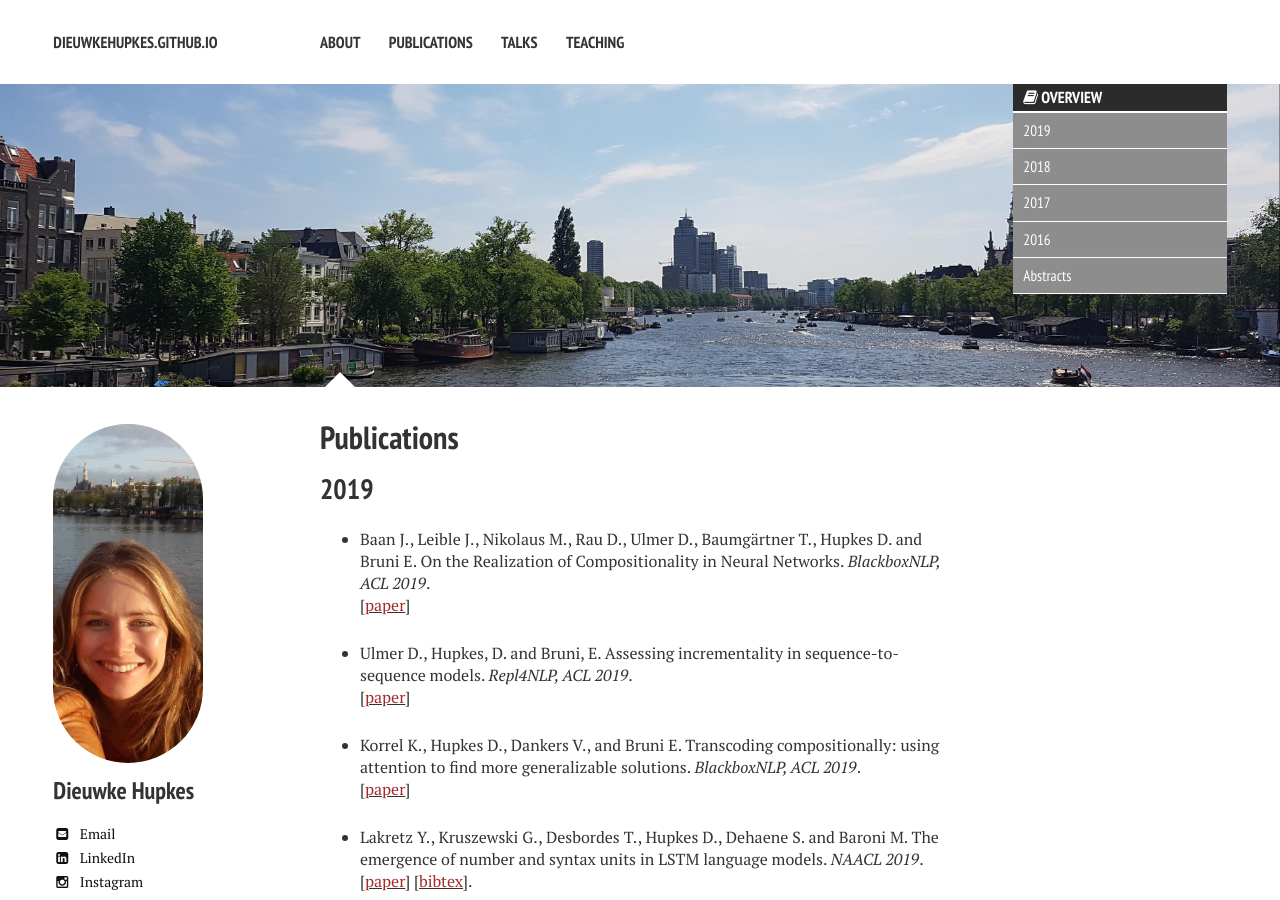
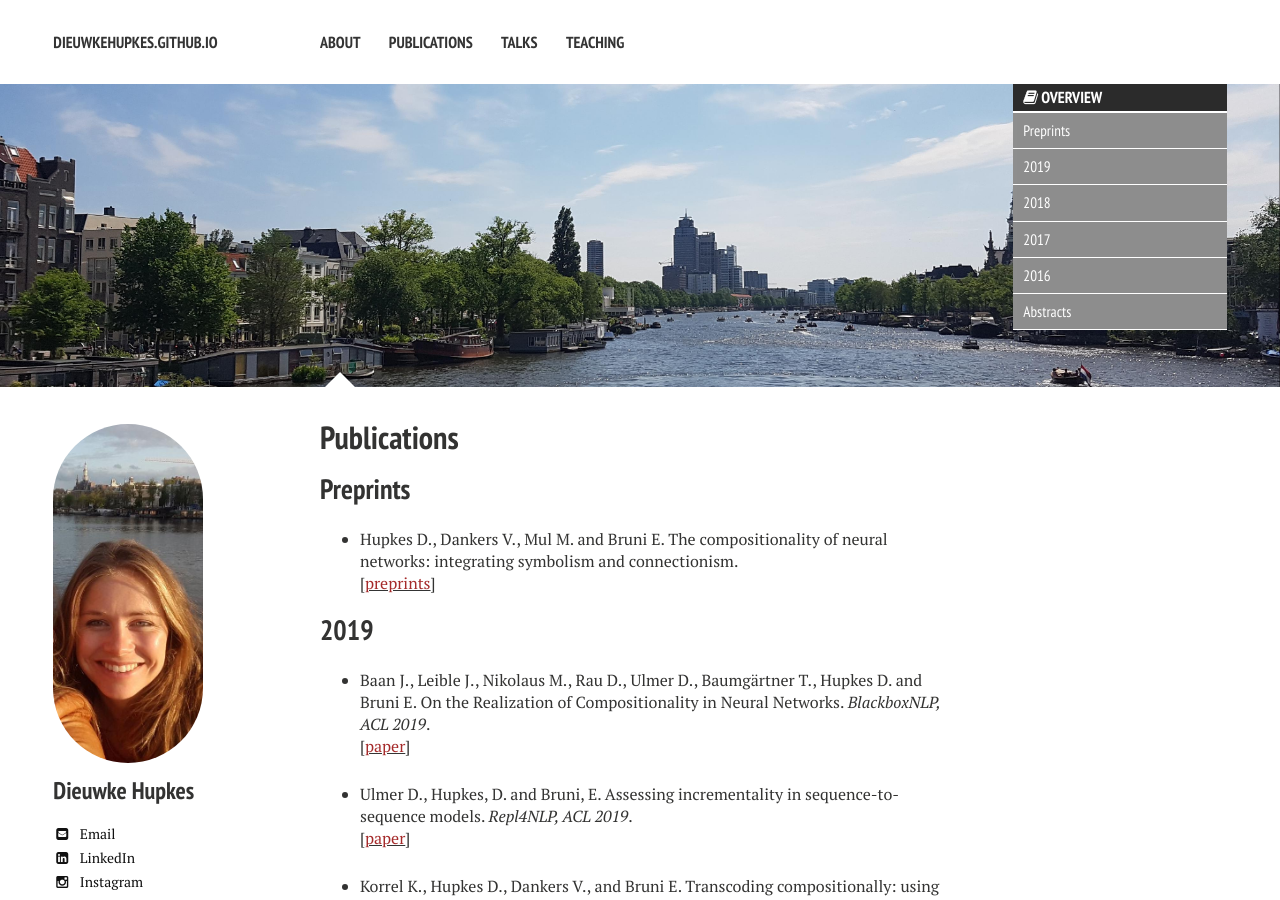
Before and after one commit to dieuwkehupkes/dieuwkehupkes.github.io, a Jekyll site: the page built from publications.md, in a window 1280 px wide and 900 px high. Built offline with Jekyll 4.4.1, drawn with Linux system fonts in a browser that asks for light colours; nearby versions of some CDN libraries.

```diff
--- a/publications.md
+++ b/publications.md
@@ -9,6 +9,12 @@ image:
 ---
 
 {% include _toc.html %}
+
+## Preprints
+
+* Hupkes D., Dankers V., Mul M. and Bruni E.
+The compositionality of neural networks: integrating symbolism and connectionism.\\
+\[[<font color="brown">preprints</font>](https://arxiv.org/pdf/1908.08351.pdf){:target="blank"}\]
 
 ## 2019
 
```
